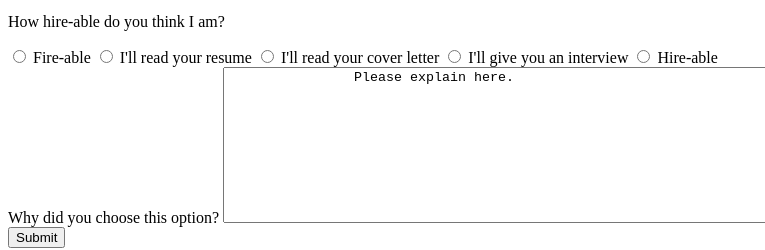
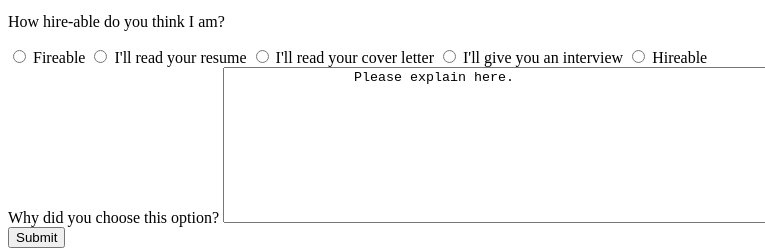
Before and after one commit to whcahill/ist263, a plain HTML site: page lab04/skills.html in a window 1280 px wide. Shown: the part 1474-1724 px from the top of the page, 0-765 px from the left. Drawn offline with Linux system fonts and the light colour scheme.

Commit message:
Update skills.html

```diff
--- a/lab04/skills.html
+++ b/lab04/skills.html
@@ -83,16 +83,16 @@
                 <input type="text" name="name" id="name"> <br>
 
                 <p> How hire-able do you think I am? </p>
-                <input type = "radio" name="firable" id="fireable">
-                <label for="firable"> Fire-able</label>
+                <input type = "radio" name="fireable" id="fireable">
+                <label for="fireable"> Fireable</label>
                 <input type = "radio" name="resume" id="resume">
                 <label for="resume"> I'll read your resume</label>
                 <input type = "radio" name="coverletter" id="coverletter">
                 <label for="coverletter"> I'll read your cover letter </label>
                 <input type = "radio" name="interview" id="interview">
                 <label for="interview"> I'll give you an interview</label>
-                <input type = "radio" name="hirable" id="hireable">
-                <label for="hirable"> Hire-able</label> <br>
+                <input type = "radio" name="hireable" id="hireable">
+                <label for="hirable"> Hireable</label> <br>
 
                 <label for="comments">Why did you choose this option?</label>
             <textarea name="comments" id="comments" rows="10" cols="100">
```
